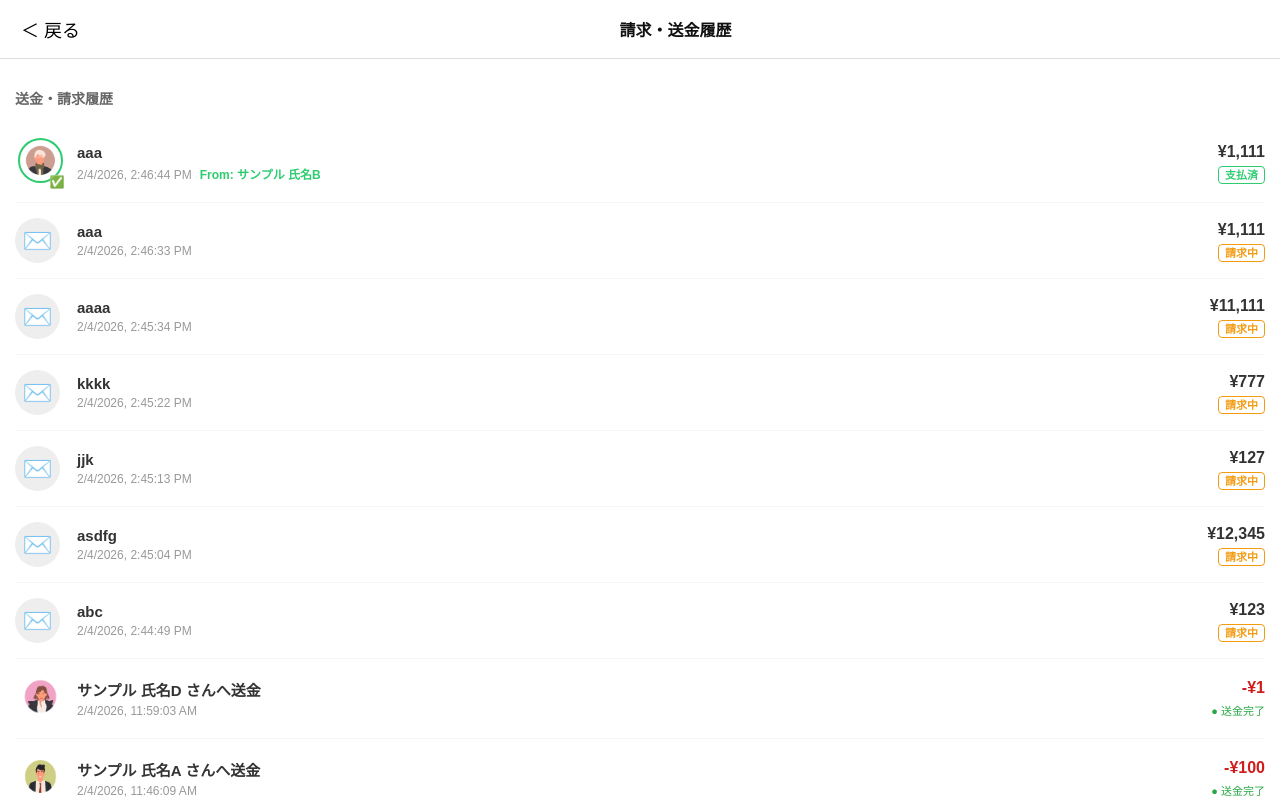
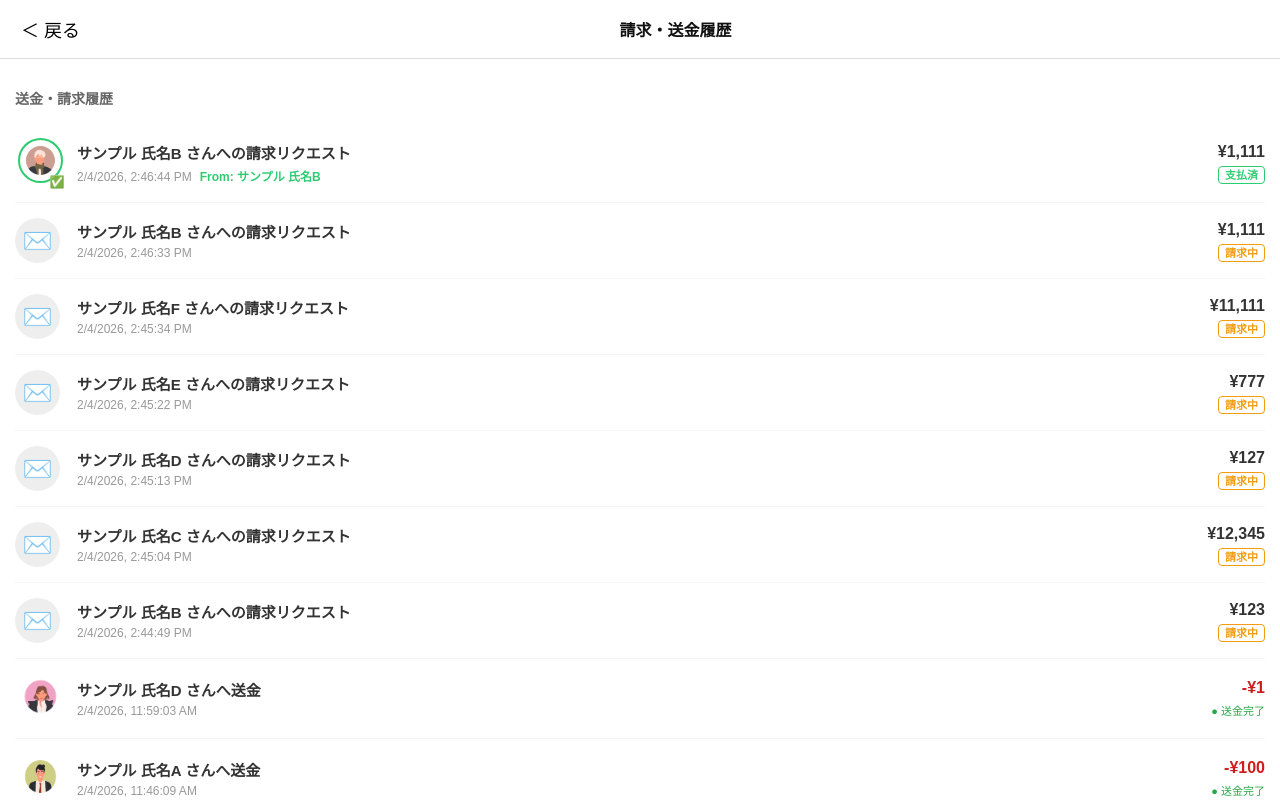
Before and after one commit to Bridge-wkk/team-vitamin-sea-project, a React (Create React App) app: page /transactionhistory in a window 1280 px wide. Shown: the top 800 px of the page. Built offline with nearby package versions, Linux system fonts and the light colour scheme; data requests are answered from the project's data file; sample sign-in values are in the browser's storage.

Commit message:
請求先を表示

```diff
--- a/src/TransactionHistory.js
+++ b/src/TransactionHistory.js
@@ -118,7 +118,7 @@ const TransactionHistory = ({ loginUser }) => {
                 <div style={{ fontWeight: 'bold', fontSize: '15px', color: '#333' }}>
                   {isTransfer
                     ? `${targetUser?.name || '不明なユーザー'} さんへ送金`
-                    : (item.message || "請求リクエスト")
+                    : `${item.receiverName} さんへの請求リクエスト`
                   }
                 </div>
                 <div style={{ fontSize: '12px', color: '#999', marginTop: '4px' }}>
```
